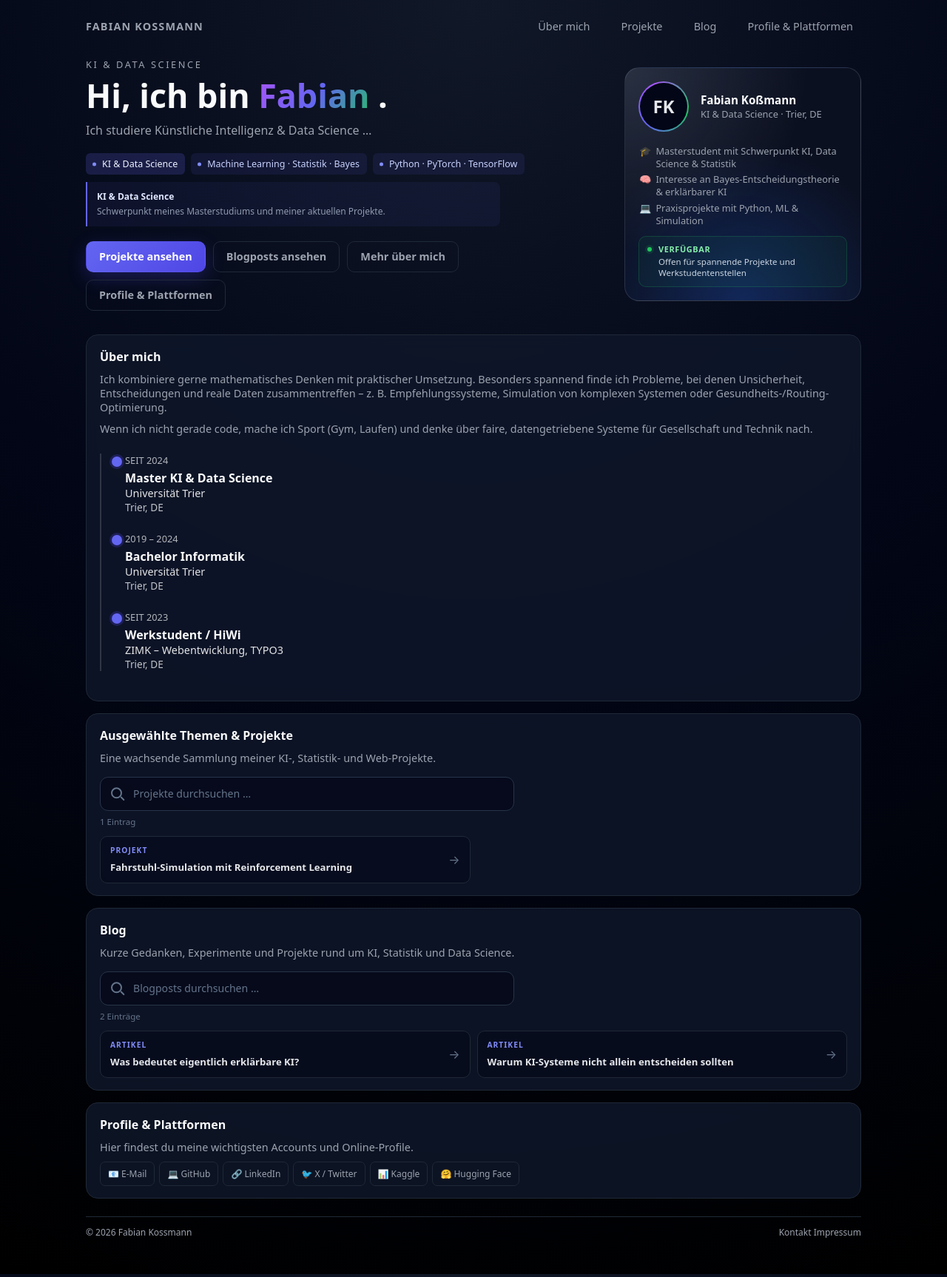
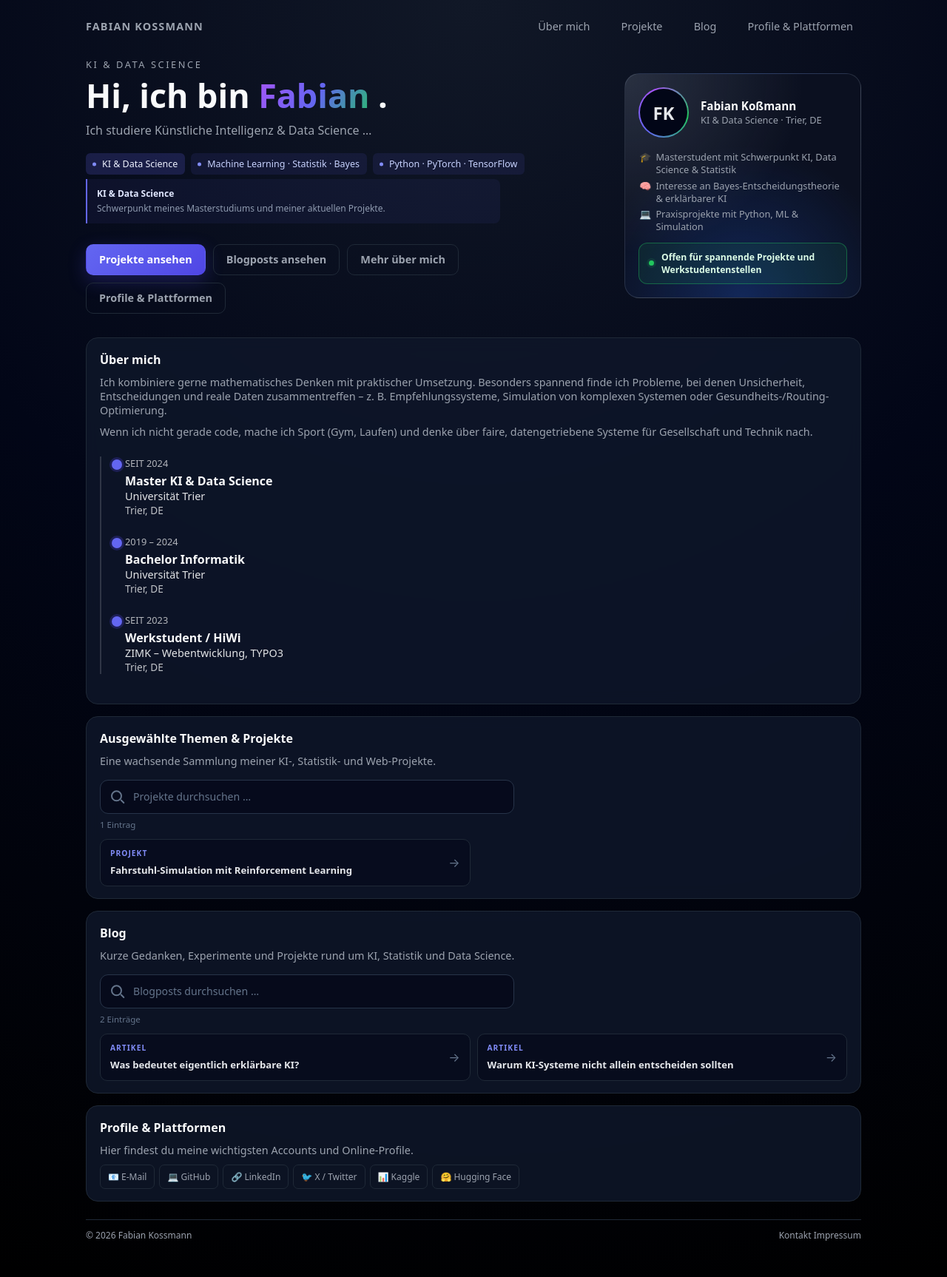
Before and after one commit to kossmanf/fabians-website, a Jekyll site: the page built from index.md, in a window 1280 px wide. Shown: the whole page at 74% size. Built offline with Jekyll 4.4.1, drawn with Linux system fonts in a browser that asks for light colours.

Commit message:
changed style

```diff
--- a/_data/profile.yml
+++ b/_data/profile.yml
@@ -10,5 +10,4 @@ meta:
   - icon: "💻"
     text: "Praxisprojekte mit Python, ML & Simulation"
 
-status_label: "Verfügbar"
 status: "Offen für spannende Projekte und Werkstudentenstellen"
--- a/_includes/profile-card.html
+++ b/_includes/profile-card.html
@@ -32,12 +32,7 @@
     {% if profile.status %}
         <div class="availability">
             <span class="pill-dot"></span>
-            <span>
-                {% if profile.status_label %}
-                    <strong>{{ profile.status_label }}</strong>
-                {% endif %}
-                {{ profile.status }}
-            </span>
+            <span class="availability-text">{{ profile.status }}</span>
         </div>
     {% endif %}
 </div>
--- a/assets/css/style.css
+++ b/assets/css/style.css
@@ -117,7 +117,7 @@ h1 span {
   display: flex;
   flex-wrap: wrap;
   gap: 8px;
-  margin-bottom: 10px;
+  margin-bottom: 6px;
 }
 
 .badge {
@@ -167,7 +167,7 @@ h1 span {
 
 .skill-detail {
   max-width: 560px;
-  margin-bottom: 20px;
+  margin-bottom: 28px;
   padding: 11px 13px;
   border-left: 2px solid #6366f1;
   border-radius: 0 8px 8px 0;
@@ -321,33 +321,28 @@ h1 span {
 .availability {
   display: grid;
   grid-template-columns: auto minmax(0, 1fr);
-  gap: 9px;
-  align-items: start;
+  gap: 10px;
+  align-items: center;
   width: 100%;
-  padding: 10px 11px;
-  border: 1px solid rgba(34,197,94,0.2);
-  border-radius: 10px;
-  background: rgba(34,197,94,0.055);
-  color: #cbd5e1;
-  font-size: 0.72rem;
-  line-height: 1.35;
+  padding: 10px 13px;
+  border: 1px solid rgba(34,197,94,0.4);
+  border-radius: 12px;
+  background: rgba(34,197,94,0.09);
+  color: #dcfce7;
+  font-size: 0.76rem;
+  font-weight: 600;
+  line-height: 1.4;
 }
 
-.availability strong {
-  display: block;
-  margin-bottom: 1px;
-  color: #86efac;
-  font-size: 0.68rem;
-  letter-spacing: 0.06em;
-  text-transform: uppercase;
+.availability-text {
+  min-width: 0;
 }
 
 .pill-dot {
-  width: 6px;
-  height: 6px;
+  width: 7px;
+  height: 7px;
   border-radius: 999px;
   background: #22c55e;
-  margin-top: 4px;
   box-shadow: 0 0 0 3px rgba(34,197,94,0.12);
 }
 
```
